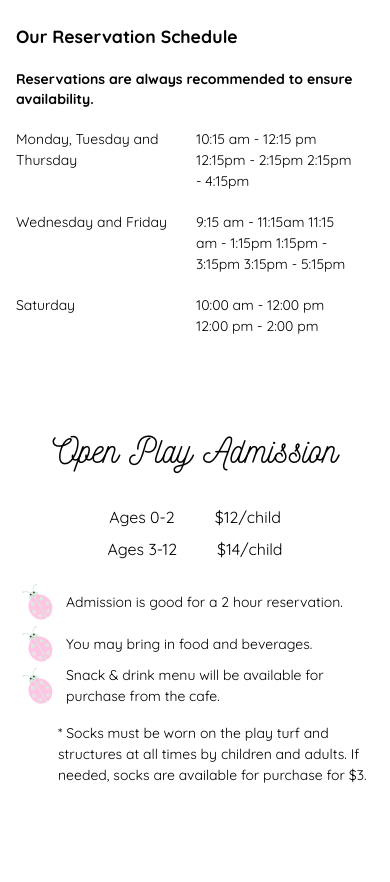
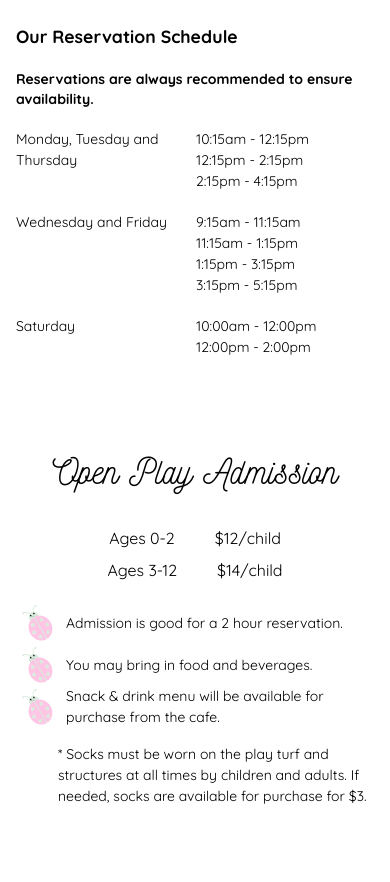
Before and after one commit to the-fun-bug/the-fun-bug, a Next.js app: page /pricing in a window 390 px wide. Shown: the part 1220-2102 px from the top of the page. Built offline with nearby package versions, Linux system fonts and the light colour scheme.

Commit message:
add breaks to time slots for correct mobile spacing

```diff
--- a/src/components/pricing/PlanYourVisit.tsx
+++ b/src/components/pricing/PlanYourVisit.tsx
@@ -48,20 +48,25 @@ export default function PlanYourVisit() {
             <div className="flex gap-[1.25rem]">
               <p className="w-[160px]">Monday, Tuesday and Thursday</p>
               <p className="w-[160px]">
-                10:15 am - 12:15 pm 12:15pm - 2:15pm 2:15pm - 4:15pm
+                10:15am - 12:15pm <br />
+                12:15pm - 2:15pm <br />
+                2:15pm - 4:15pm
               </p>
             </div>
             <div className="flex gap-[1.25rem]">
               <p className="w-[160px]">Wednesday and Friday</p>
               <p className="w-[160px]">
-                9:15 am - 11:15am 11:15 am - 1:15pm 1:15pm - 3:15pm 3:15pm -
-                5:15pm
+                9:15am - 11:15am <br />
+                11:15am - 1:15pm <br />
+                1:15pm - 3:15pm <br />
+                3:15pm - 5:15pm
               </p>
             </div>
             <div className="flex gap-[1.25rem]">
               <p className="w-[160px]">Saturday</p>
               <p className="w-[160px]">
-                10:00 am - 12:00 pm 12:00 pm - 2:00 pm
+                10:00am - 12:00pm <br />
+                12:00pm - 2:00pm
               </p>
             </div>
           </div>
```
